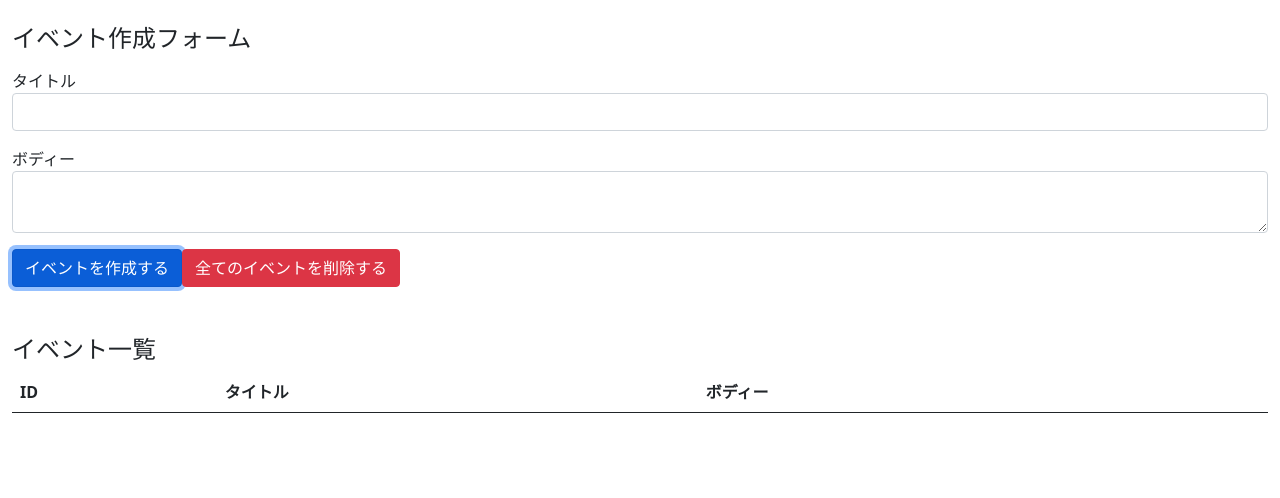
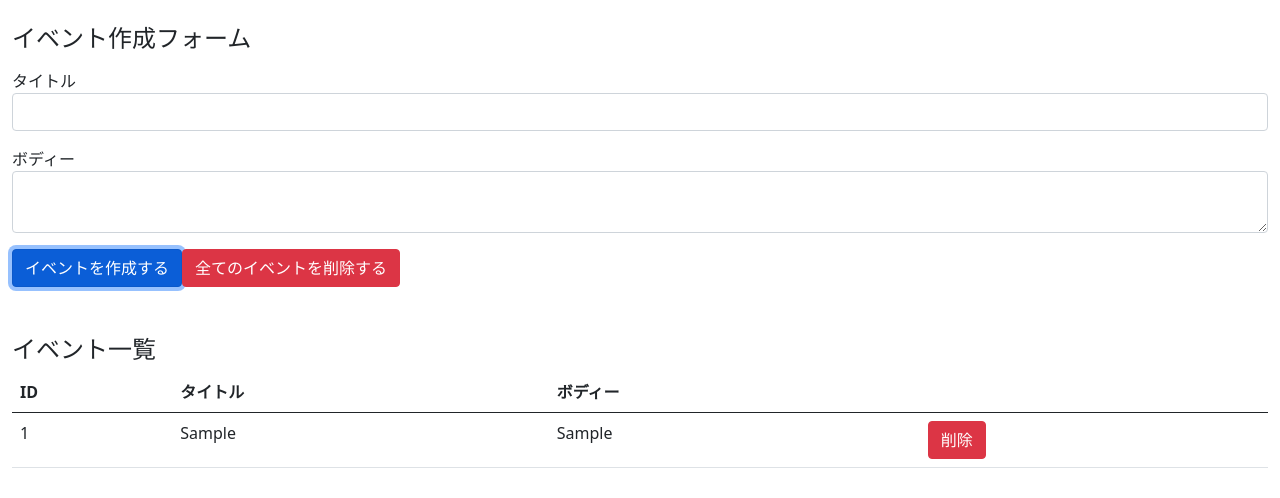
Before and after one commit to narise378/react-hooks-101, a React (Create React App) app: page / in a window 1280 px wide. Both pictures are taken after typing "Sample", "Sample" into the empty fields and a click on the button "イベントを作成する". Shown: the top 498 px of the page. Built offline with nearby package versions, Linux system fonts and the light colour scheme.

Commit message:
display events, refactor and implement remove event button

```diff
--- a/src/components/App.js
+++ b/src/components/App.js
@@ -1,6 +1,7 @@
 import React, { useReducer, useState } from 'react'
 import 'bootstrap/dist/css/bootstrap.min.css'
-import reducer from '../reducers/index'
+import reducer from '../reducers/'
+import Event from '../components/Event'
 
 const App = () => {
   const [state, dispatch] = useReducer(reducer, [])
@@ -49,6 +50,11 @@
             </tr>
           </thead>
           <tbody>
+            {
+              state.map((event, index)=>(
+                <Event key={index} event={event} dispatch={dispatch} />
+              ))
+            }
           </tbody>
         </table>
       </div>
--- /dev/null
+++ b/src/components/Event.jsx
@@ -0,0 +1,18 @@
+import React from 'react'
+
+const Event = ({ dispatch, event }) => {
+    const id = event.id
+    const hendleClickDeleteButton = () => {
+    dispatch({ type: 'DELETE_EVENT', id: id })
+    }
+    return(
+    <tr>
+        <td>{id}</td>
+        <td>{event.title}</td>
+        <td>{event.body}</td>
+        <td><button type="button" className="btn btn-danger" onClick={hendleClickDeleteButton}>削除</button></td>
+    </tr>
+    )
+}
+
+export default Event
--- a/src/reducers/index.jsx
+++ b/src/reducers/index.jsx
@@ -6,7 +6,7 @@
             const id = length === 0 ? 1 : state[length - 1].id + 1
             return [...state, { id, ...event }]
         case 'DELETE_EVENT':
-            return state
+            return state.filter(event => event.id !== action.id)
         case 'DELETE_ALL_EVENT':
             return []
         default:
```
